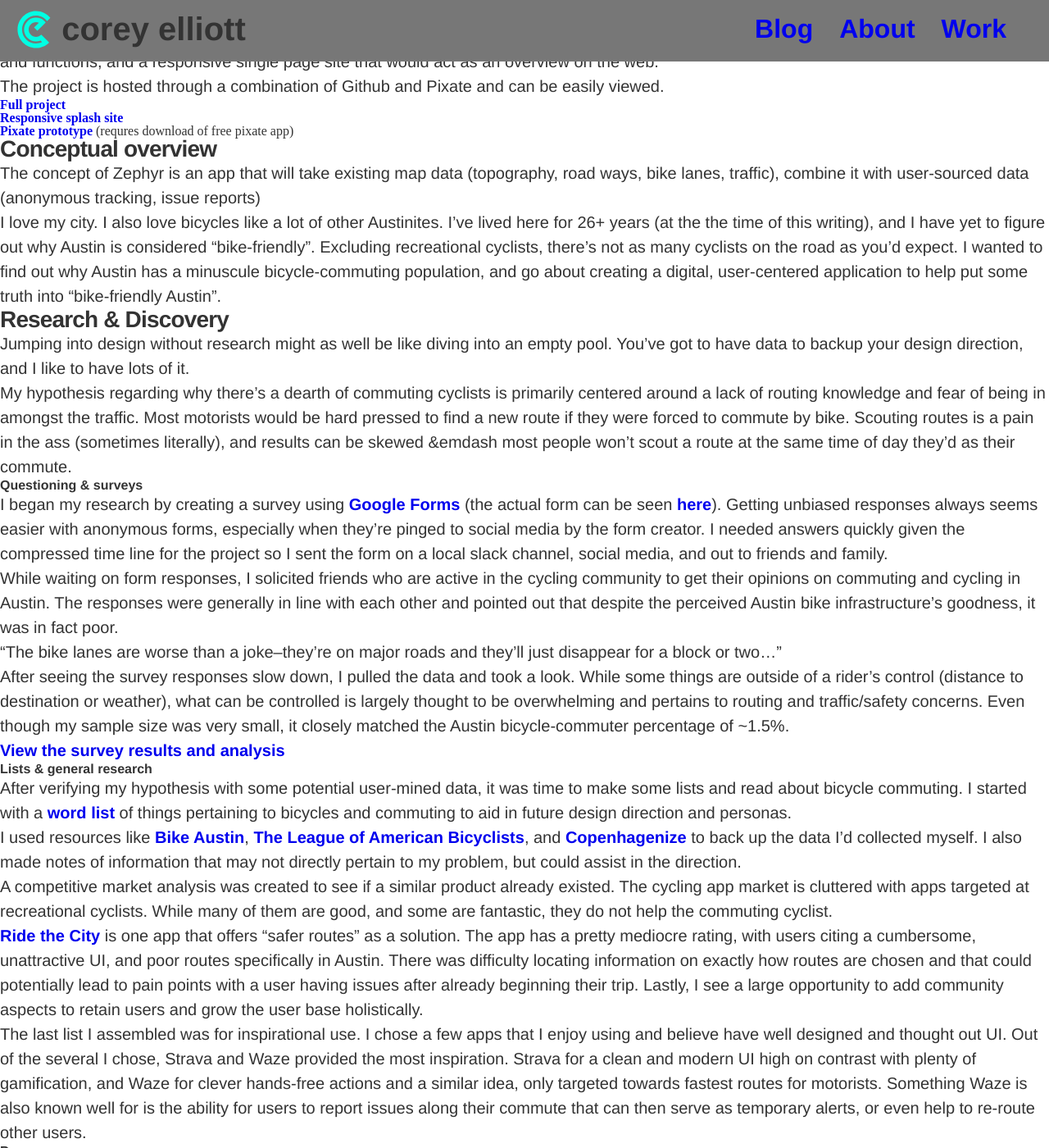
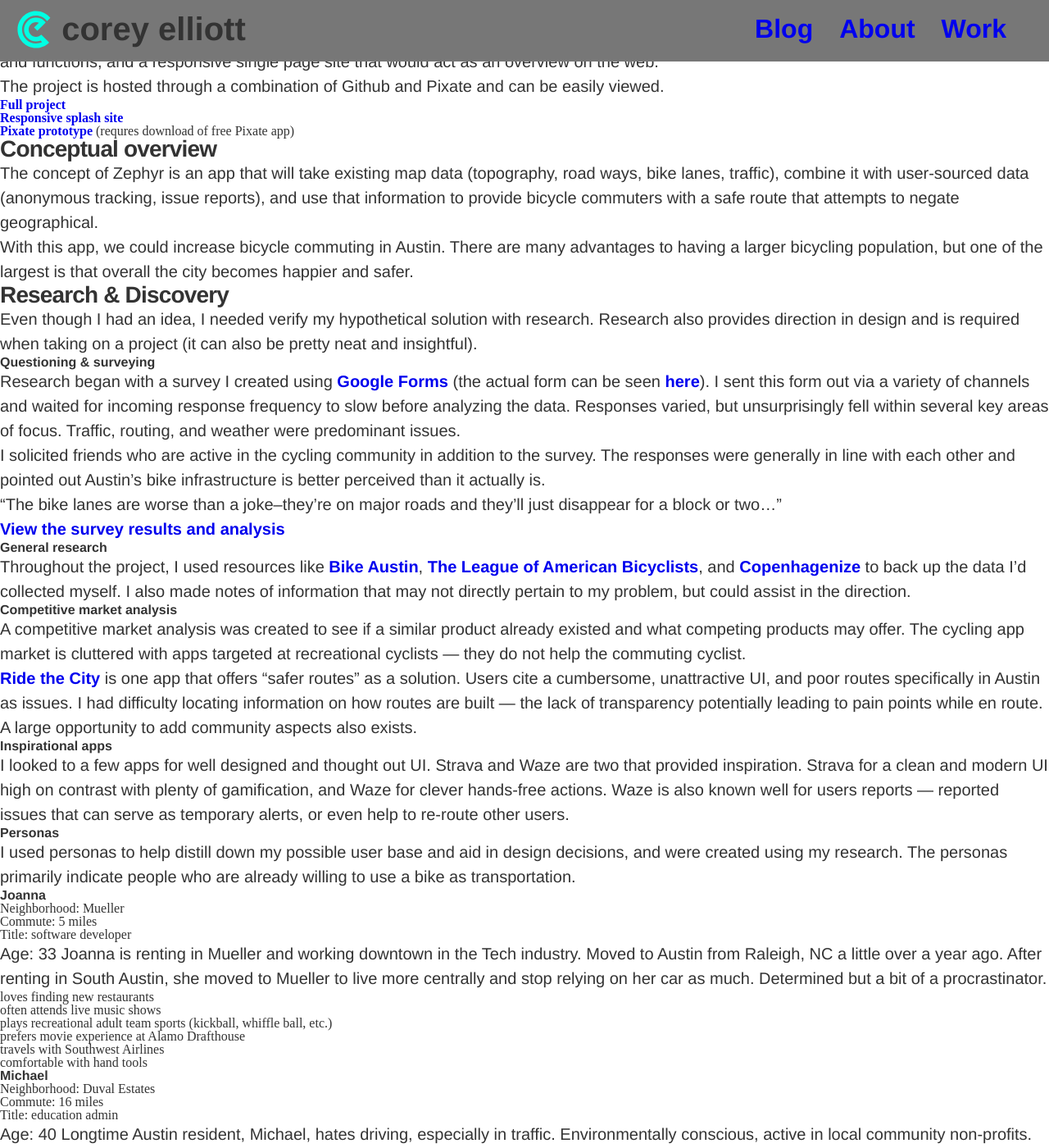
Before and after one commit to ellcorey/corey_elliott_design, a Jekyll site: the page built from _projects/zephyr-app.md, in a window 1280 px wide and 1400 px high, scrolled down 264 px. Shown: the whole window at 82% size. Built offline with Jekyll 4.4.1, drawn with Linux system fonts in a browser that asks for light colours; nearby versions of some CDN libraries; some of the changed text lies outside the part shown.

Commit message:
continued working on zephyr project case study

```diff
--- a/_projects/zephyr-app.md
+++ b/_projects/zephyr-app.md
@@ -16,44 +16,38 @@
 
 - [Full project](https://github.com/ellcorey/zephyr "Zephyr Project on Github")
 - [Responsive splash site](http://ellcorey.github.io/zephyr "Zephyr website")
-- [Pixate prototype](https://app.pixate.com/pd5cfa667fcce "Zephyr Prototype") (requres download of free pixate app)
+- [Pixate prototype](https://app.pixate.com/pd5cfa667fcce "Zephyr Prototype") (requres download of free Pixate app)
 
 ### Conceptual overview
-The concept of Zephyr is an app that will take existing map data (topography, road ways, bike lanes, traffic), combine it with user-sourced data (anonymous tracking, issue reports)
+The concept of Zephyr is an app that will take existing map data (topography, road ways, bike lanes, traffic), combine it with user-sourced data (anonymous tracking, issue reports), and use that information to provide bicycle commuters with a safe route that attempts to negate geographical.
 
-I love my city. I also love bicycles like a lot of other Austinites. I've lived here for 26+ years (at the the time of this writing), and I have yet to figure out why Austin is considered "bike-friendly". Excluding recreational cyclists, there's not as many cyclists on the road as you'd expect. I wanted to find out why Austin has a minuscule bicycle-commuting population, and go about creating a digital, user-centered application to help put some truth into "bike-friendly Austin".
+With this app, we could increase bicycle commuting in Austin. There are many advantages to having a larger bicycling population, but one of the largest is that overall the city becomes happier and safer.
 
 ### Research & Discovery
-Jumping into design without research might as well be like diving into an empty pool. You've got to have data to backup your design direction, and I like to have lots of it.
+Even though I had an idea, I needed verify my hypothetical solution with research. Research also provides direction in design and is required when taking on a project (it can also be pretty neat and insightful).
 
-My hypothesis regarding why there's a dearth of commuting cyclists is primarily centered around a lack of routing knowledge and fear of being in amongst the traffic. Most motorists would be hard pressed to find a new route if they were forced to commute by bike. Scouting routes is a pain in the ass (sometimes literally), and results can be skewed &emdash most people won't scout a route at the same time of day they'd as their commute.
+#### Questioning & surveying
+Research began with a survey I created using [Google Forms](http://www.google.com/forms/ "Google Forms") (the actual form can be seen [here](http://goo.gl/forms/iIKEmh38Yj/ "bicycle commuting form")). I sent this form out via a variety of channels and waited for incoming response frequency to slow before analyzing the data. Responses varied, but unsurprisingly fell within several key areas of focus. Traffic, routing, and weather were predominant issues.
 
-#### Questioning & surveys
-I began my research by creating a survey using [Google Forms](http://www.google.com/forms/ "Google Forms") (the actual form can be seen [here](http://goo.gl/forms/iIKEmh38Yj/ "bicycle commuting form")). Getting unbiased responses always seems easier with anonymous forms, especially when they're pinged to social media by the form creator. I needed answers quickly given the compressed time line for the project so I sent the form on a local slack channel, social media, and out to friends and family.
-
-While waiting on form responses, I solicited friends who are active in the cycling community to get their opinions on commuting and cycling in Austin. The responses were generally in line with each other and pointed out that despite the perceived Austin bike infrastructure's goodness, it was in fact poor.
+I solicited friends who are active in the cycling community in addition to the survey. The responses were generally in line with each other and pointed out Austin's bike infrastructure is better perceived than it actually is.
 
 >"The bike lanes are worse than a joke--they're on major roads and they'll just disappear for a block or two..."
 
-After seeing the survey responses slow down, I pulled the data and took a look. While some things are outside of a rider's control (distance to destination or weather), what can be controlled is largely thought to be overwhelming and pertains to routing and traffic/safety concerns. Even though my sample size was very small, it closely matched the Austin bicycle-commuter percentage of ~1.5%.
-
 [View the survey results and analysis](https://github.com/ellcorey/zephyr/blob/master/discovery_research/survey_results.md/ "survey says...")
 
-#### Lists & general research
-After verifying my hypothesis with some potential user-mined data, it was time to make some lists and read about bicycle commuting. I started with a [word list](https://github.com/ellcorey/zephyr/blob/master/discovery_research/wordlist.md/ "word list") of things pertaining to bicycles and commuting to aid in future design direction and personas.
+#### General research
+Throughout the project, I used resources like [Bike Austin](www.bikeaustin.org/ "Bike Austin"), [The League of American Bicyclists](http://www.bikeleague.org/ "League of American Bicyclists"), and [Copenhagenize](http://copenhagenize.eu/ "Copenhagenize") to back up the data I'd collected myself. I also made notes of information that may not directly pertain to my problem, but could assist in the direction.
 
-I used resources like [Bike Austin](www.bikeaustin.org/ "Bike Austin"), [The League of American Bicyclists](http://www.bikeleague.org/ "League of American Bicyclists"), and [Copenhagenize](http://copenhagenize.eu/ "Copenhagenize") to back up the data I'd collected myself. I also made notes of information that may not directly pertain to my problem, but could assist in the direction.
+#### Competitive market analysis
+A competitive market analysis was created to see if a similar product already existed and what competing products may offer. The cycling app market is cluttered with apps targeted at recreational cyclists --- they do not help the commuting cyclist.
 
-A competitive market analysis was created to see if a similar product already existed. The cycling app market is cluttered with apps targeted at recreational cyclists. While many of them are good, and some are fantastic, they do not help the commuting cyclist.
+[Ride the City](http://www.ridethecity.com/ "Ride the City") is one app that offers "safer routes" as a solution. Users cite a cumbersome, unattractive UI, and poor routes specifically in Austin as issues. I had difficulty locating information on how routes are built --- the lack of transparency potentially leading to pain points while en route. A large opportunity to add community aspects also exists.
 
-[Ride the City](http://www.ridethecity.com/ "Ride the City") is one app that offers "safer routes" as a solution. The app has a pretty mediocre rating, with users citing a cumbersome, unattractive UI, and poor routes specifically in Austin. There was difficulty locating information on exactly how routes are chosen and that could potentially lead to pain points with a user having issues after already beginning their trip. Lastly, I see a large opportunity to add community aspects to retain users and grow the user base holistically.
-
-The last list I assembled was for inspirational use. I chose a few apps that I enjoy using and believe have well designed and thought out UI. Out of the several I chose, Strava and Waze provided the most inspiration. Strava for a clean and modern UI high on contrast with plenty of gamification, and Waze for clever hands-free actions and a similar idea, only targeted towards fastest routes for motorists. Something Waze is also known well for is the ability for users to report issues along their commute that can then serve as temporary alerts, or even help to re-route other users.
+#### Inspirational apps
+I looked to a few apps for well designed and thought out UI. Strava and Waze are two that provided inspiration. Strava for a clean and modern UI high on contrast with plenty of gamification, and Waze for clever hands-free actions. Waze is also known well for users reports --- reported issues that can serve as temporary alerts, or even help to re-route other users.
 
 #### Personas
-Given that a wide range of people may use a bicycle for commuting, I needed to create a few personas to help narrow down design decisions. The personas were widely based on information I received from my survey and those I spoke directly with while researching. Even people who already use a bicycle for common commutes, said they would bike more if it was easier to get safe routes on the fly.
-
-The three personas I used primarily indicate people who are already willing to use a bike as transportation and have a leaning towards a smaller environmental footprint or inclination to spend less. In the earlier stages of this concept, it would be easier to get them on board and would allow a quick growth rate before concentrating on people who require more persuasion.
+I used personas to help distill down my possible user base and aid in design decisions, and were created using my research. The personas primarily indicate people who are already willing to use a bike as transportation.
 
 #### Joanna
 - Neighborhood: Mueller
```
Also changed, not shown: other parts of _projects/zephyr-app.md (+7 -0 lines).
